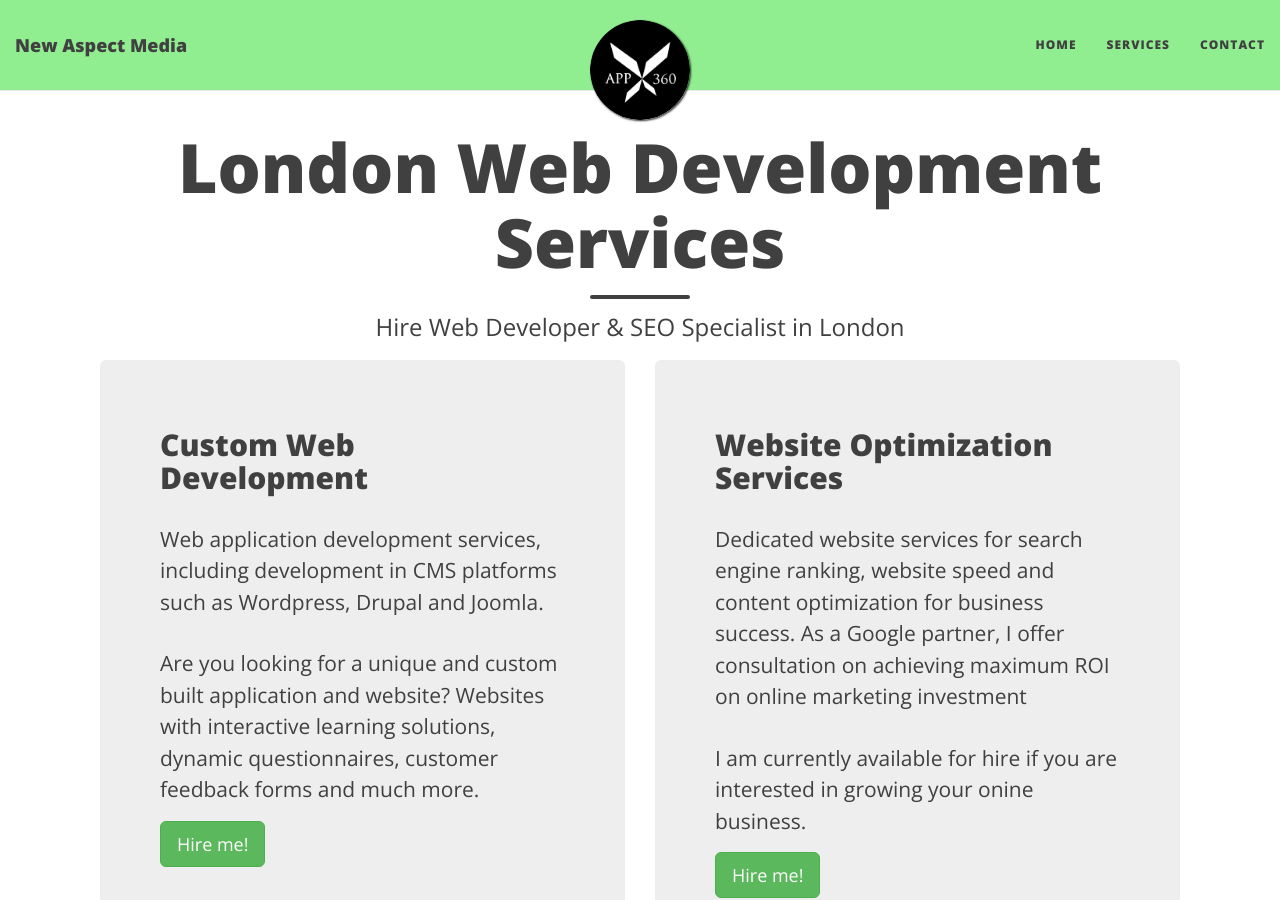
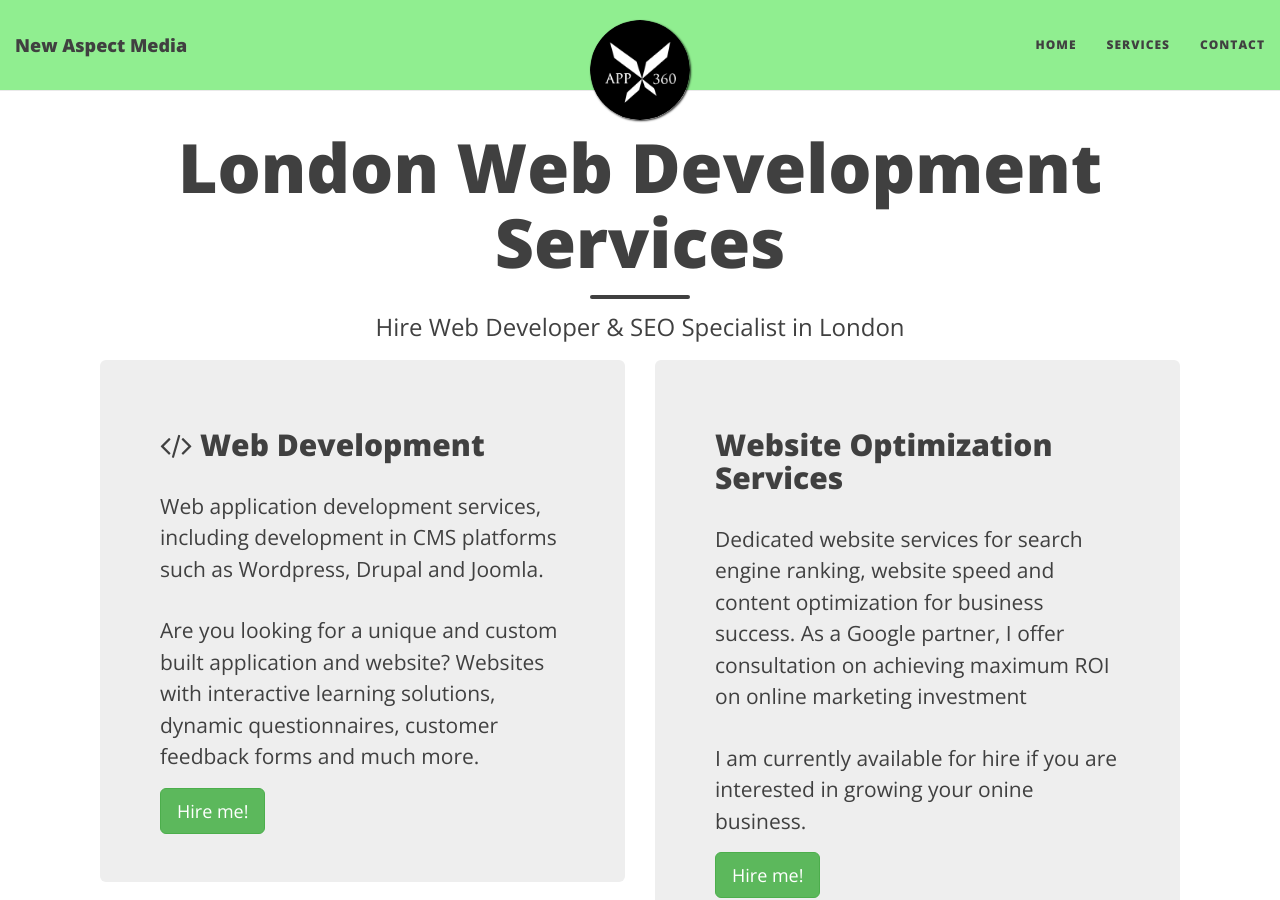
Before and after one commit to newmedia77/appxnam, a Jekyll site: the page built from index.html, in a window 1280 px wide and 900 px high. Built offline with Jekyll 4.4.1, drawn with Linux system fonts in a browser that asks for light colours; nearby versions of some CDN libraries; the list of posts is cut into pages by our own code.

Commit message:
andreas
index

```diff
--- a/index.html
+++ b/index.html
@@ -6,7 +6,7 @@
 <div class="row">
 <div class="col-xs-12 col-sm-6 col-lg-6">
 <div class="main-explain-area-one jumbotron">
-  <h2>Custom Web Development</h2>
+  <h2><i class="fa fa-code"></i> Web Development</h2>
   <p>Web application development services, including development in CMS platforms such as Wordpress, Drupal and Joomla. </p>
   <p>Are you looking for a unique and custom built application and website? Websites with interactive learning solutions, dynamic questionnaires, customer feedback forms and much more.</p>
   <div class="get-started-wrap">
```
